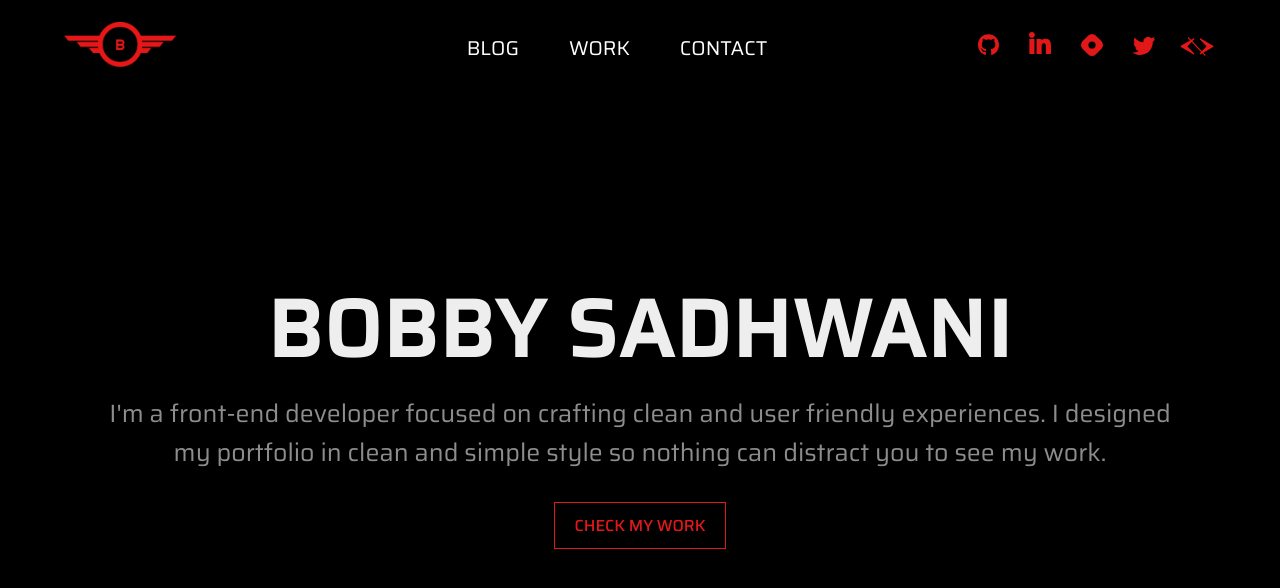
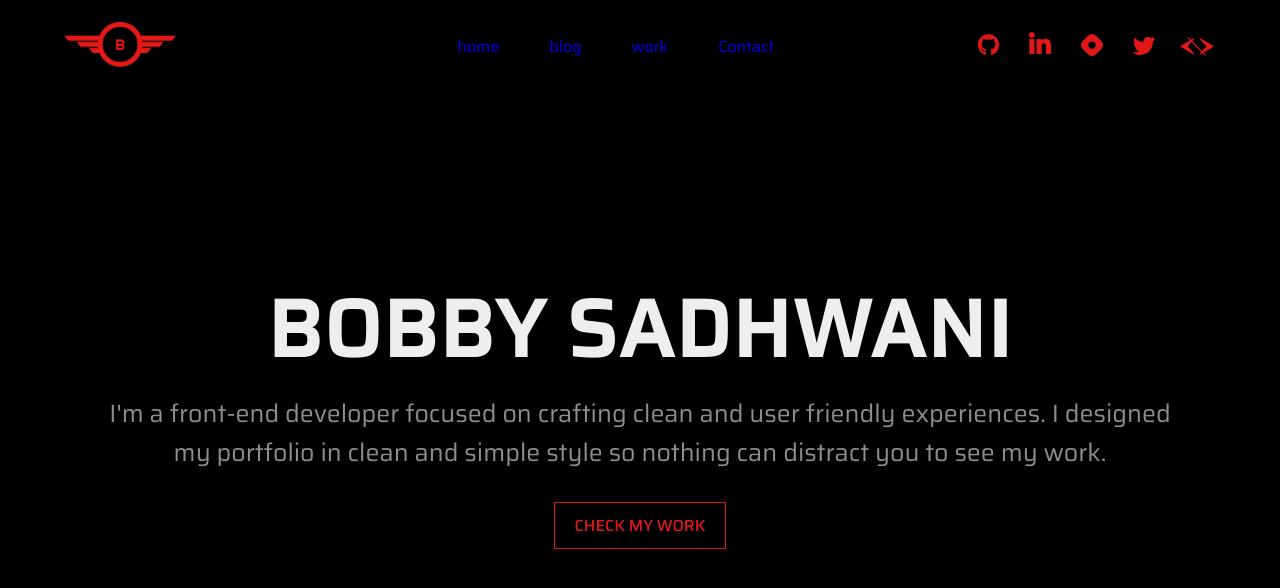
Before and after one commit to Bobby-coder/PERSONAL-PORTFOLIO, a React (Create React App) app: page / in a window 1280 px wide. Shown: the top 588 px of the page. Built offline with nearby package versions, Linux system fonts and the light colour scheme.

Commit message:
Toggle nav bug fixed

```diff
--- a/src/components/Header.js
+++ b/src/components/Header.js
@@ -1,26 +1,22 @@
 import "./Header.css";
 import { useState } from "react";
-import {Link} from 'react-router-dom';
+import { Link } from "react-router-dom";
 
 function Header() {
   const [toggle, setToggle] = useState(false);
 
   const addClass = () => {
-    return(
-      setToggle(true)
-    )
-  }
+    return setToggle(true);
+  };
 
   const removeClass = () => {
-    return(
-      setToggle(false)
-    )
-  }
+    return setToggle(false);
+  };
 
   return (
     <>
-      <div className={toggle ? 'nav active' : 'nav'}>
-        <Link to = '/'>
+      <div className={toggle ? "nav active" : "nav"}>
+        <Link to="/">
           <img
             className="nav-logo"
             src="/images/logo_transparent.png"
@@ -33,24 +29,30 @@ function Header() {
           </button>
 
           <ul>
+            <Link to="/">
+              <li className="list-item" onClick={removeClass}>
+                home
+              </li>
+            </Link>
+            <Link to="/blog">
             <li className="list-item" onClick={removeClass}>
-              <Link to = '/'>home</Link>
+              blog
             </li>
+            </Link>
+            <Link to="/work">
             <li className="list-item" onClick={removeClass}>
-              <Link to= '/blog'>blog</Link>
+              work
             </li>
-            <li className="list-item" onClick={removeClass}>
-              <Link to = '/work'>work</Link>
-            </li>
-            <li className="list-item">
-              <a
+            </Link>
+            <a
                 id="contact"
                 href="https://www.linkedin.com/in/bobby-sadhwani/"
                 target="_blank"
               >
+            <li className="list-item">
                 Contact
-              </a>
             </li>
+            </a>
           </ul>
 
           <div className="nav-icons">
```
